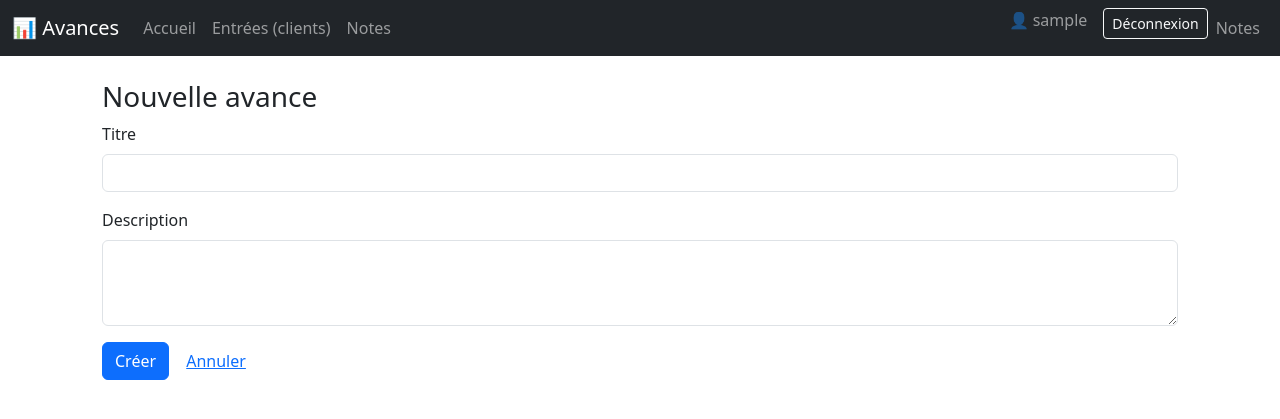
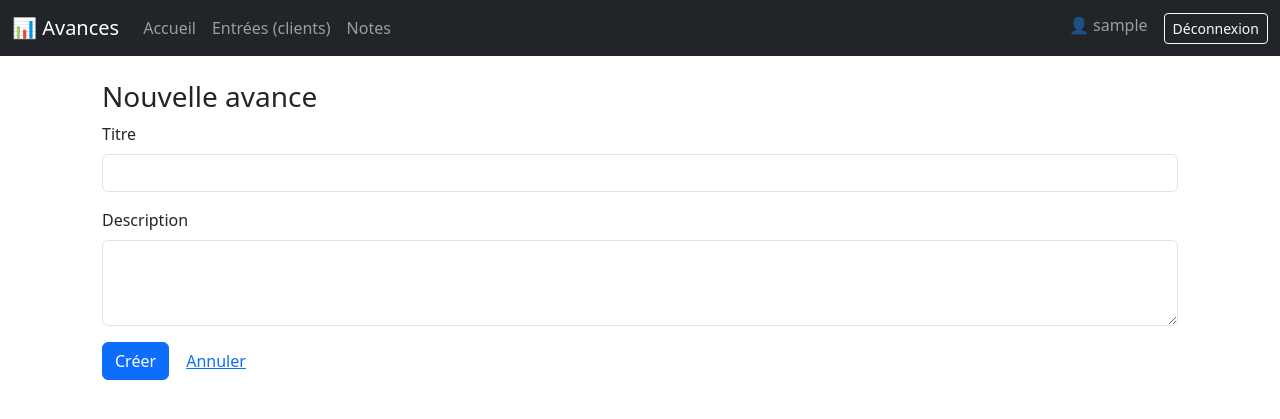
Before and after one commit to Billel-NewEra/depenses, a Flask app: page /avance/new in a window 1280 px wide. Shown: the top 419 px of the page. Run offline with Flask 3, Linux system fonts and the light colour scheme; the visitor is signed in with stand-in values (Sample User, id 1).

```diff
--- a/templates/base.html
+++ b/templates/base.html
@@ -29,7 +29,6 @@
           <li class='nav-item'><a class='btn btn-outline-light btn-sm' href='{{ url_for('logout') }}'>Déconnexion</a></li>
           {% endif %}
         <li class="nav-item">
-  <a class="nav-link" href="{{ url_for('notes') }}">Notes</a>
 </li>
 </ul>
       </div>
```
